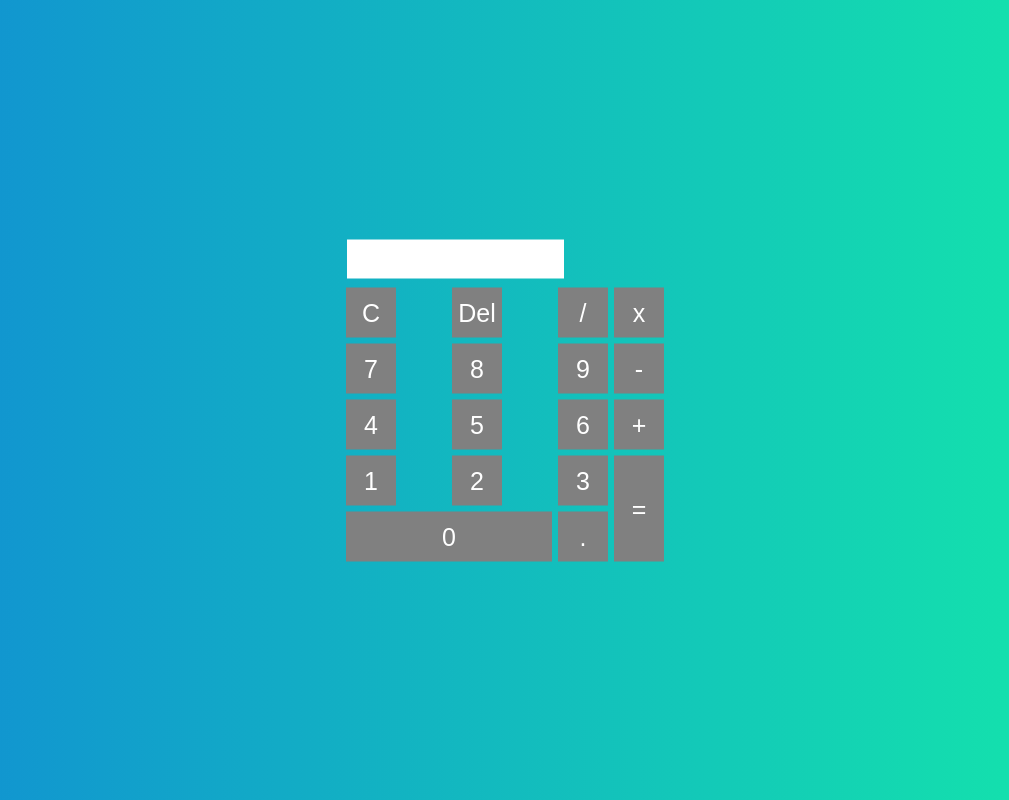
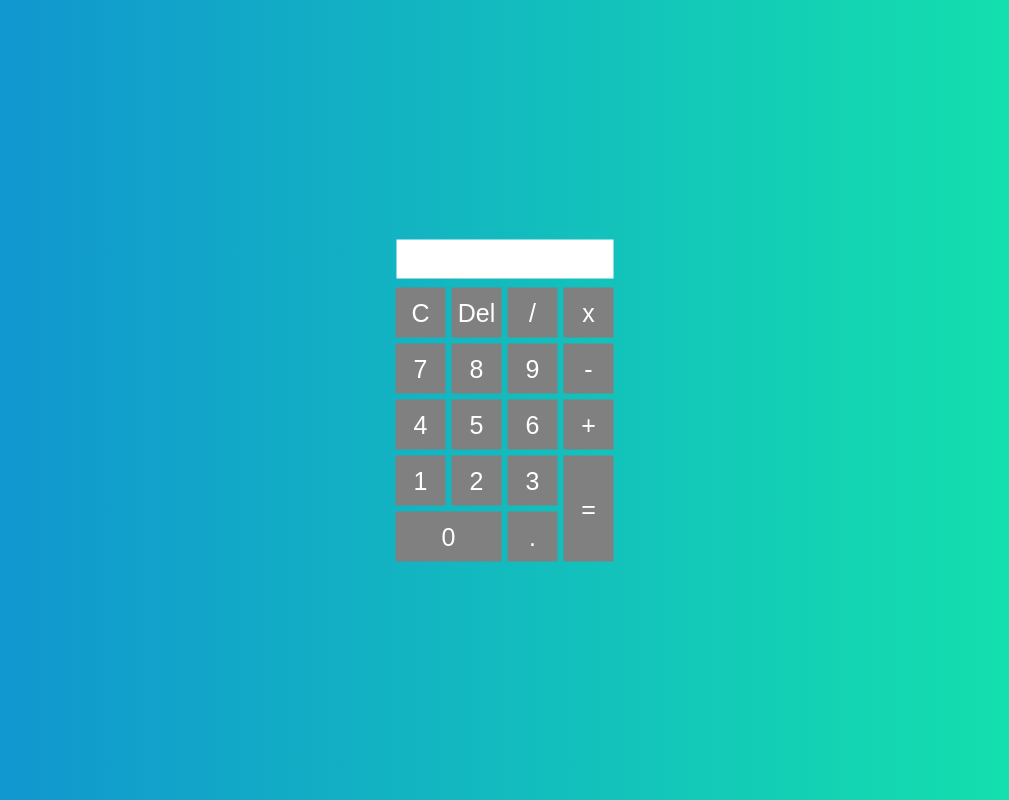
Before and after one commit to yuby123/ernanda, a Django app: page / in a window 1280 px wide. Shown: the whole page, without its empty margins (135-1144 px from the left). Run offline with Django 4.2, Linux system fonts and the light colour scheme.

Commit message:
Update base.html

```diff
--- a/templates/base.html
+++ b/templates/base.html
@@ -88,7 +88,7 @@
                 <td rowspan="5"><input class="button" type="button" style="height: 106" value="=" onclick="equal()"></td>
             </tr>
             <tr>
-                <td colspan="2"><input class="button" type="button" style="width: 206" value="0" onclick="insert(0)"></td>
+                <td colspan="2"><input class="button" type="button" style="width: 106" value="0" onclick="insert(0)"></td>
                 <td><input class="button" type="button" value="." onclick="insert('.')"></td>
             </tr>
         </table>
```
